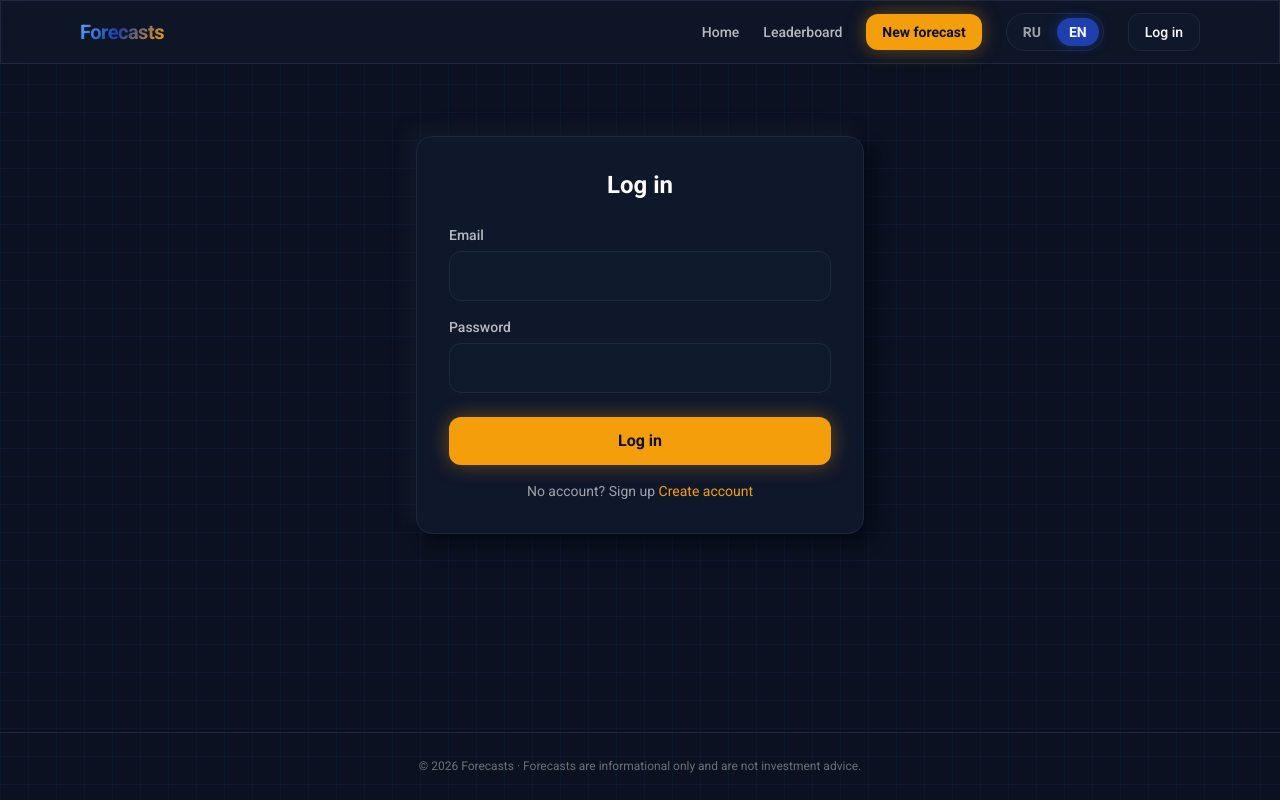
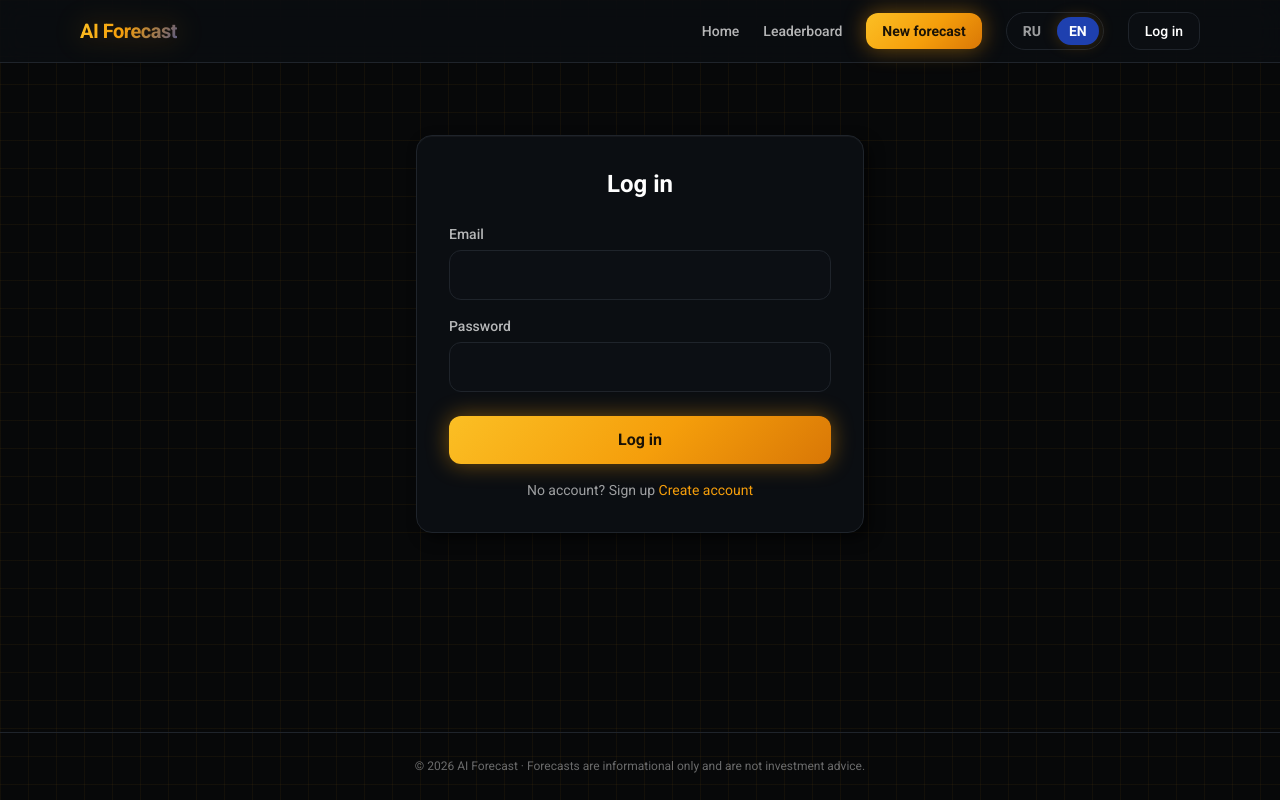
Before and after one commit to voldemar372009/forecasts-events, a Next.js app: page /en/auth/login in a window 1280 px wide. Built offline with nearby package versions, Linux system fonts and the light colour scheme; no server answers; a web font is replaced by a local one.

Commit message:
feat: ребрендинг «Прогноз AI» + редизайн под тёмно-янтарную палитру (почти чёрный фон, янтарное свечение, тёмные неоновые окна)

```diff
--- a/app/globals.css
+++ b/app/globals.css
@@ -3,7 +3,7 @@
 @tailwind utilities;
 
 :root {
-  --background: #0b1120;
+  --background: #070809;
   --foreground: #ffffff;
   --primary: #1e40af;
   --accent: #f59e0b;
@@ -25,15 +25,15 @@ body {
   color: #fff;
 }
 
-/* Тонкий скроллбар в неоновом стиле */
+/* Тонкий скроллбар */
 ::-webkit-scrollbar {
   width: 10px;
 }
 ::-webkit-scrollbar-track {
-  background: #0f172a;
+  background: #0b0e12;
 }
 ::-webkit-scrollbar-thumb {
-  background: #1e40af;
+  background: linear-gradient(180deg, #f59e0b, #1e40af);
   border-radius: 8px;
 }
 ::-webkit-scrollbar-thumb:hover {
@@ -41,24 +41,30 @@ body {
 }
 
 @layer components {
-  /* Неоморфная карточка с неоновой кромкой */
+  /* Тёмное неоновое окно с янтарной кромкой */
   .neon-card {
-    @apply rounded-2xl bg-night-card shadow-neumorphic border border-night-line;
+    @apply rounded-2xl bg-night-card border border-night-line;
+    box-shadow:
+      inset 0 1px 0 rgba(255, 255, 255, 0.04),
+      6px 6px 14px rgba(0, 0, 0, 0.6);
   }
   .neon-card-hover {
-    @apply transition-all duration-300 hover:shadow-neon hover:-translate-y-1 hover:border-primary;
+    @apply transition-all duration-300 hover:-translate-y-1 hover:border-accent/40 hover:shadow-neon;
   }
   .glass {
-    @apply bg-night-card/70 backdrop-blur-md border border-night-line;
+    background: rgba(11, 14, 18, 0.75);
+    backdrop-filter: blur(14px);
+    border-bottom: 1px solid #1f242b;
   }
   .btn-primary {
-    @apply inline-flex items-center justify-center gap-2 rounded-xl bg-accent px-6 py-3 font-semibold text-night
-      shadow-glowAccent transition-all hover:bg-accent-light hover:shadow-neon active:scale-95
+    @apply inline-flex items-center justify-center gap-2 rounded-xl px-6 py-3 font-bold text-[#1a1206]
+      shadow-glowAccent transition-all hover:brightness-110 hover:shadow-neon active:scale-95
       disabled:opacity-50 disabled:pointer-events-none;
+    background: linear-gradient(135deg, #fbbf24 0%, #f59e0b 55%, #d97706 100%);
   }
   .btn-ghost {
-    @apply inline-flex items-center justify-center gap-2 rounded-xl border border-night-line bg-night-light/60
-      px-5 py-3 font-medium text-white transition-all hover:border-primary hover:shadow-neonSm active:scale-95
+    @apply inline-flex items-center justify-center gap-2 rounded-xl border border-night-line bg-night-light/70
+      px-5 py-3 font-medium text-white transition-all hover:border-accent/50 hover:shadow-neonSm active:scale-95
       disabled:opacity-50 disabled:pointer-events-none;
   }
   .btn-danger {
@@ -66,8 +72,8 @@ body {
       px-5 py-2 text-sm font-medium text-white transition-all hover:bg-red-800 active:scale-95;
   }
   .input-neon {
-    @apply w-full rounded-xl border border-night-line bg-night-light/70 px-4 py-3 text-white placeholder-white/40
-      outline-none transition-all focus:border-primary focus:shadow-neonSm;
+    @apply w-full rounded-xl border border-night-line bg-night-light/80 px-4 py-3 text-white placeholder-white/40
+      outline-none transition-all focus:border-accent/60 focus:shadow-neonSm;
   }
   .badge {
     @apply inline-flex items-center rounded-full px-3 py-1 text-xs font-semibold uppercase tracking-wide;
@@ -76,10 +82,11 @@ body {
     @apply mb-1.5 block text-sm font-medium text-white/70;
   }
   .neon-text {
-    background: linear-gradient(120deg, #60a5fa 0%, #1e40af 45%, #f59e0b 100%);
+    background: linear-gradient(120deg, #fbbf24 0%, #f59e0b 45%, #1e40af 120%);
     -webkit-background-clip: text;
     background-clip: text;
     color: transparent;
+    filter: drop-shadow(0 0 14px rgba(245, 158, 11, 0.35));
   }
 }
 
--- a/app/layout.tsx
+++ b/app/layout.tsx
@@ -8,7 +8,7 @@ import "@fontsource/roboto/cyrillic-700.css";
 import "./globals.css";
 
 export const metadata: Metadata = {
-  title: "Прогнозы на события — ИИ-прогнозы",
+  title: "Прогноз AI — ИИ-прогнозы на рынки",
   description:
     "Искусственный интеллект рассчитывает прогнозы на золото, нефть, доллар, биткоин и другие события.",
 };
--- a/lib/i18n.ts
+++ b/lib/i18n.ts
@@ -8,12 +8,12 @@ export function isLocale(v: string): v is Locale {
 
 const ru = {
   meta: {
-    title: "Прогнозы на события — ИИ-прогнозы на золото, нефть, биткоин и рынки",
+    title: "Прогноз AI — ИИ-прогнозы на золото, нефть, биткоин и рынки",
     description:
       "Искусственный интеллект рассчитывает прогнозы на золото, нефть, доллар, биткоин и другие события. Выберите событие и дату — получите прогноз с графиком и вероятностью.",
   },
   nav: {
-    brand: "Прогнозы",
+    brand: "Прогноз AI",
     home: "Главная",
     dashboard: "Кабинет",
     leaderboard: "Лидерборд",
@@ -24,8 +24,8 @@ const ru = {
   },
   hero: {
     badge: "ИИ-аналитика нового поколения",
-    titleA: "Прогнозы",
-    titleB: "на события",
+    titleA: "Прогноз",
+    titleB: "AI",
     subtitle:
       "Золото, нефть, доллар, биткоин, ставки и другие рынки. Выберите событие и дату — искусственный интеллект рассчитает прогноз с графиком траектории и вероятностью направления.",
     cta: "Выбрать событие",
@@ -196,12 +196,12 @@ export type Dict = typeof ru;
 
 const en: Dict = {
   meta: {
-    title: "Forecasts for Events — AI forecasts for gold, oil, bitcoin and markets",
+    title: "AI Forecast — AI predictions for gold, oil, bitcoin and markets",
     description:
       "AI calculates forecasts for gold, oil, the dollar, bitcoin and other events. Pick an event and a date — get a forecast with a chart and probability.",
   },
   nav: {
-    brand: "Forecasts",
+    brand: "AI Forecast",
     home: "Home",
     dashboard: "Dashboard",
     leaderboard: "Leaderboard",
@@ -212,8 +212,8 @@ const en: Dict = {
   },
   hero: {
     badge: "Next-generation AI analytics",
-    titleA: "Forecasts",
-    titleB: "for events",
+    titleA: "Forecast",
+    titleB: "AI",
     subtitle:
       "Gold, oil, dollar, bitcoin, rates and other markets. Pick an event and a date — AI will calculate a forecast with a trajectory chart and direction probability.",
     cta: "Choose an event",
--- a/tailwind.config.ts
+++ b/tailwind.config.ts
@@ -11,7 +11,7 @@ const config: Config = {
       colors: {
         primary: {
           DEFAULT: "#1E40AF",
-          light: "#2563EB",
+          light: "#3B82F6",
           dark: "#172554",
         },
         accent: {
@@ -20,28 +20,28 @@ const config: Config = {
           dark: "#B45309",
         },
         night: {
-          DEFAULT: "#0B1120",
-          light: "#111A2E",
-          card: "#0F172A",
-          line: "#1E293B",
+          DEFAULT: "#070809",
+          light: "#0D1014",
+          card: "#0B0E12",
+          line: "#1F242B",
         },
       },
       fontFamily: {
         sans: ["Roboto", "system-ui", "Arial", "sans-serif"],
       },
       boxShadow: {
-        neon: "0 0 24px rgba(37, 99, 235, 0.35), 0 8px 30px rgba(245, 158, 11, 0.15)",
-        neonSm: "0 0 14px rgba(37, 99, 235, 0.3)",
+        neon: "0 0 28px rgba(245, 158, 11, 0.25), 0 10px 40px rgba(245, 158, 11, 0.12)",
+        neonSm: "0 0 16px rgba(245, 158, 11, 0.22)",
         neumorphic:
-          "8px 8px 16px rgba(4, 8, 20, 0.85), -8px -8px 16px rgba(30, 41, 59, 0.45)",
+          "6px 6px 14px rgba(0, 0, 0, 0.7), -6px -6px 14px rgba(30, 36, 44, 0.35)",
         neumorphicSm:
-          "4px 4px 8px rgba(4, 8, 20, 0.75), -4px -4px 8px rgba(30, 41, 59, 0.4)",
-        glowAccent: "0 0 20px rgba(245, 158, 11, 0.4)",
+          "3px 3px 7px rgba(0, 0, 0, 0.65), -3px -3px 7px rgba(30, 36, 44, 0.3)",
+        glowAccent: "0 0 22px rgba(245, 158, 11, 0.45)",
       },
       backgroundImage: {
-        grid: "linear-gradient(rgba(30, 64, 175, 0.12) 1px, transparent 1px), linear-gradient(90deg, rgba(30, 64, 175, 0.12) 1px, transparent 1px)",
+        grid: "linear-gradient(rgba(245, 158, 11, 0.05) 1px, transparent 1px), linear-gradient(90deg, rgba(245, 158, 11, 0.05) 1px, transparent 1px)",
         heroGlow:
-          "radial-gradient(ellipse 60% 50% at 50% 0%, rgba(30, 64, 175, 0.35), transparent 70%)",
+          "radial-gradient(ellipse 70% 55% at 50% -10%, rgba(245, 158, 11, 0.16), transparent 70%), radial-gradient(ellipse 45% 40% at 85% 10%, rgba(30, 64, 175, 0.22), transparent 70%)",
       },
       keyframes: {
         float: {
```
Also changed, not shown: 1 other file (tests, documents, lock files or other folders).
